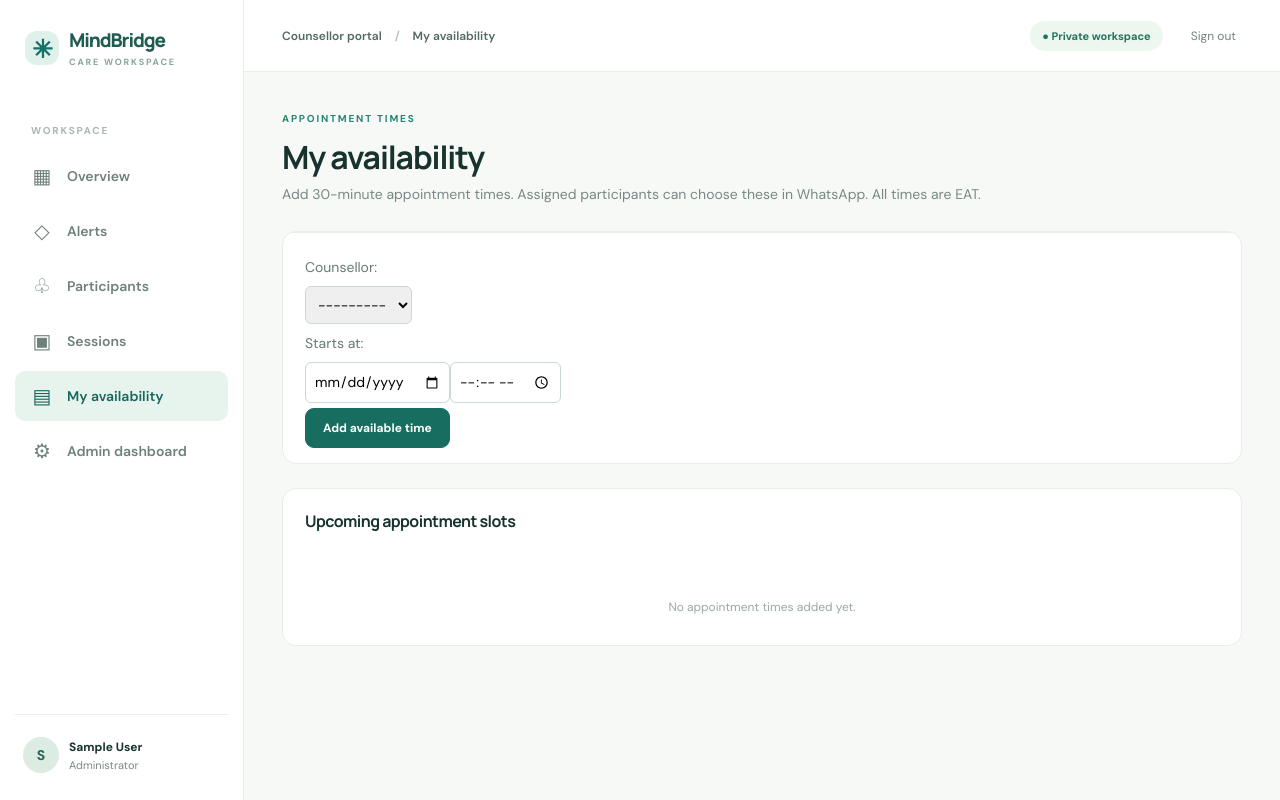
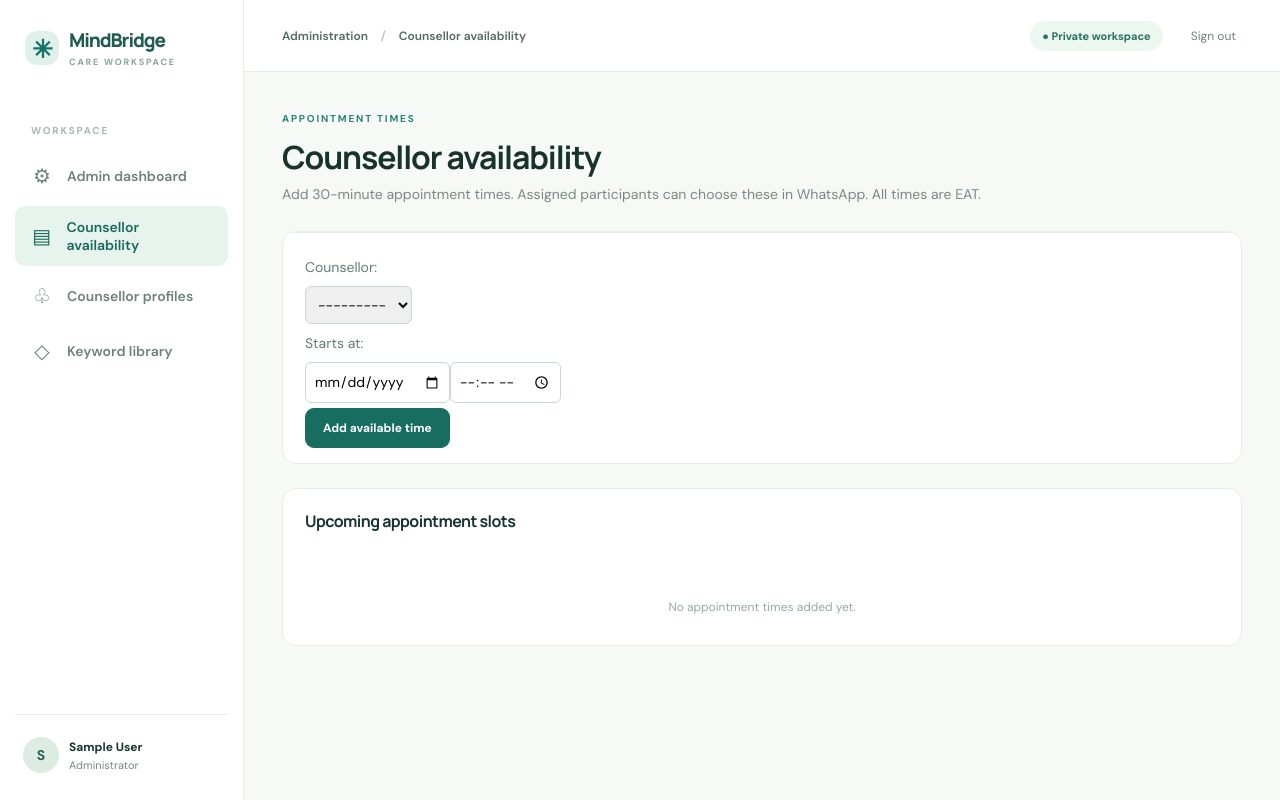
Before and after one commit to JaydaWalubiri/mindbridge, a Django app: page /availability/ in a window 1280 px wide. Run offline with Django 5.2, Linux system fonts and the light colour scheme; the visitor is signed in with stand-in values (Sample User, id 1); data comes from the database, SQL or seed files in the repository; data that the repository does not hold is empty.

Commit message:
Give administrators account controls and operational oversight navigation

```diff
--- a/templates/care/availability.html
+++ b/templates/care/availability.html
@@ -1,4 +1,4 @@
-{% extends 'care/base.html' %}{% block title %}My availability{% endblock %}{% block crumb %}My availability{% endblock %}{% block content %}
-<div class="page-heading"><div><div class="eyebrow">APPOINTMENT TIMES</div><h1>My availability</h1><p>Add 30-minute appointment times. Assigned participants can choose these in WhatsApp. All times are EAT.</p></div></div>
+{% extends 'care/base.html' %}{% block title %}{% if user.is_staff %}Counsellor availability{% else %}My availability{% endif %}{% endblock %}{% block crumb %}{% if user.is_staff %}Counsellor availability{% else %}My availability{% endif %}{% endblock %}{% block content %}
+<div class="page-heading"><div><div class="eyebrow">APPOINTMENT TIMES</div><h1>{% if user.is_staff %}Counsellor availability{% else %}My availability{% endif %}</h1><p>Add 30-minute appointment times. Assigned participants can choose these in WhatsApp. All times are EAT.</p></div></div>
 <section class="panel"><div class="entry"><form method="post">{% csrf_token %}{{ form.as_p }}<button class="button primary" type="submit">Add available time</button></form></div></section>
 <section class="panel"><div class="panel-head"><h3>Upcoming appointment slots</h3></div>{% for slot in slots %}<div class="list-row"><div class="row-text"><strong>{{ slot.starts_at|date:'D, d M Y · H:i' }} EAT</strong><small>{{ slot.counsellor.get_full_name|default:slot.counsellor.username }} · {% if slot.session_id %}Booked{% elif slot.is_active %}Available{% else %}Removed{% endif %}</small></div>{% if slot.is_active and not slot.session_id %}<form method="post" action="{% url 'remove_availability' slot.pk %}">{% csrf_token %}<button class="button compact" type="submit">Remove</button></form>{% endif %}</div>{% empty %}<div class="empty">No appointment times added yet.</div>{% endfor %}</section>{% endblock %}
--- a/templates/care/base.html
+++ b/templates/care/base.html
@@ -3,15 +3,21 @@
 <title>{% block title %}MindBridge{% endblock %} · Care workspace</title>
 <link rel="stylesheet" href="{% static 'care/app.css' %}"></head>
 <body><div class="app">
-<aside class="sidebar"><a class="brand" href="{% url 'dashboard' %}"><span class="brand-mark">✳</span><span>MindBridge<small>CARE WORKSPACE</small></span></a>
+<aside class="sidebar"><a class="brand" href="{% if user.is_staff %}{% url 'admin_dashboard' %}{% else %}{% url 'dashboard' %}{% endif %}"><span class="brand-mark">✳</span><span>MindBridge<small>CARE WORKSPACE</small></span></a>
 <div class="nav-label">WORKSPACE</div><nav aria-label="Main navigation">
+{% if user.is_staff %}
+<a class="nav-item {% if active == 'admin' %}selected{% endif %}" href="{% url 'admin_dashboard' %}"><span>⚙</span> Admin dashboard</a>
+<a class="nav-item {% if active == 'availability' %}selected{% endif %}" href="{% url 'availability' %}"><span>▤</span> Counsellor availability</a>
+<a class="nav-item" href="{% url 'admin:care_counsellorprofile_changelist' %}"><span>♧</span> Counsellor profiles</a>
+<a class="nav-item" href="{% url 'admin:care_keyword_changelist' %}"><span>◇</span> Keyword library</a>
+{% else %}
 <a class="nav-item {% if active == 'dashboard' %}selected{% endif %}" href="{% url 'dashboard' %}"><span>▦</span> Overview</a>
 <a class="nav-item {% if active == 'alerts' %}selected{% endif %}" href="{% url 'alerts' %}"><span>◇</span> Alerts</a>
 <a class="nav-item {% if active == 'participants' %}selected{% endif %}" href="{% url 'participants' %}"><span>♧</span> Participants</a>
 <a class="nav-item {% if active == 'sessions' %}selected{% endif %}" href="{% url 'sessions' %}"><span>▣</span> Sessions</a>
 <a class="nav-item {% if active == 'availability' %}selected{% endif %}" href="{% url 'availability' %}"><span>▤</span> My availability</a>
-{% if user.is_staff %}<a class="nav-item {% if active == 'admin' %}selected{% endif %}" href="{% url 'admin_dashboard' %}"><span>⚙</span> Admin dashboard</a>{% endif %}
+{% endif %}
 </nav><div class="sidebar-bottom"><div class="avatar">{{ user.username|first|upper }}</div><div><strong>{{ user.get_full_name|default:user.username }}</strong><small>{% if user.is_staff %}Administrator{% else %}Counsellor{% endif %}</small></div></div></aside>
-<div class="main-wrap"><header class="topbar"><span class="topbar-title">{% if active == 'admin' %}Administration{% else %}Counsellor portal{% endif %} <span class="topbar-sep">/</span> {% block crumb %}Overview{% endblock %}</span><div class="top-actions"><span class="private-pill">● Private workspace</span><form action="{% url 'logout' %}" method="post">{% csrf_token %}<button class="text-button" type="submit">Sign out</button></form></div></header>
+<div class="main-wrap"><header class="topbar"><span class="topbar-title">{% if user.is_staff %}Administration{% else %}Counsellor portal{% endif %} <span class="topbar-sep">/</span> {% block crumb %}Overview{% endblock %}</span><div class="top-actions"><span class="private-pill">● Private workspace</span><form action="{% url 'logout' %}" method="post">{% csrf_token %}<button class="text-button" type="submit">Sign out</button></form></div></header>
 <main class="content">{% if messages %}{% for message in messages %}<div class="notice" role="status">{{ message }}</div>{% endfor %}{% endif %}{% block content %}{% endblock %}</main></div></div>
 </body></html>
```
Also changed, not shown: templates/care/admin_dashboard.html (+3 -3 lines).
